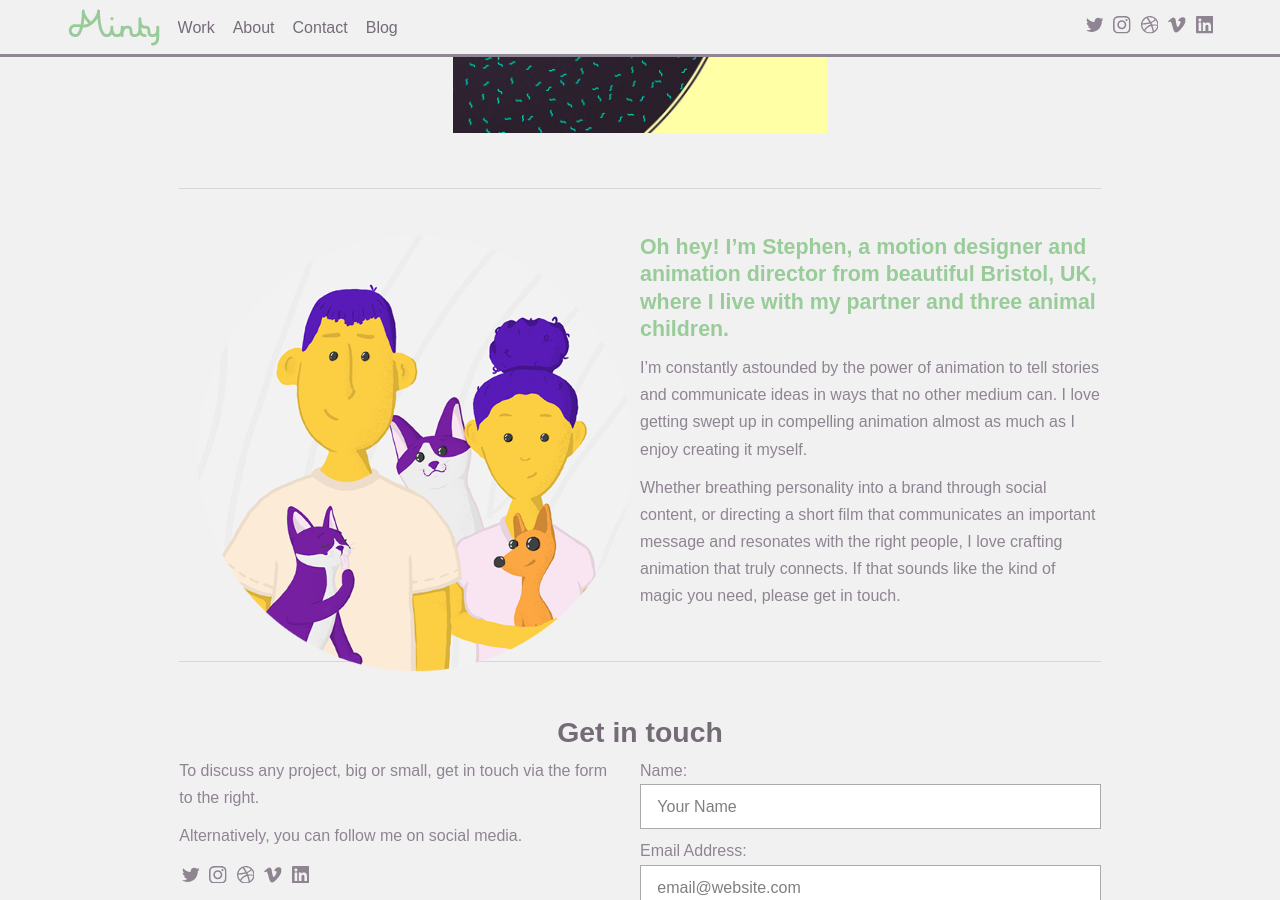
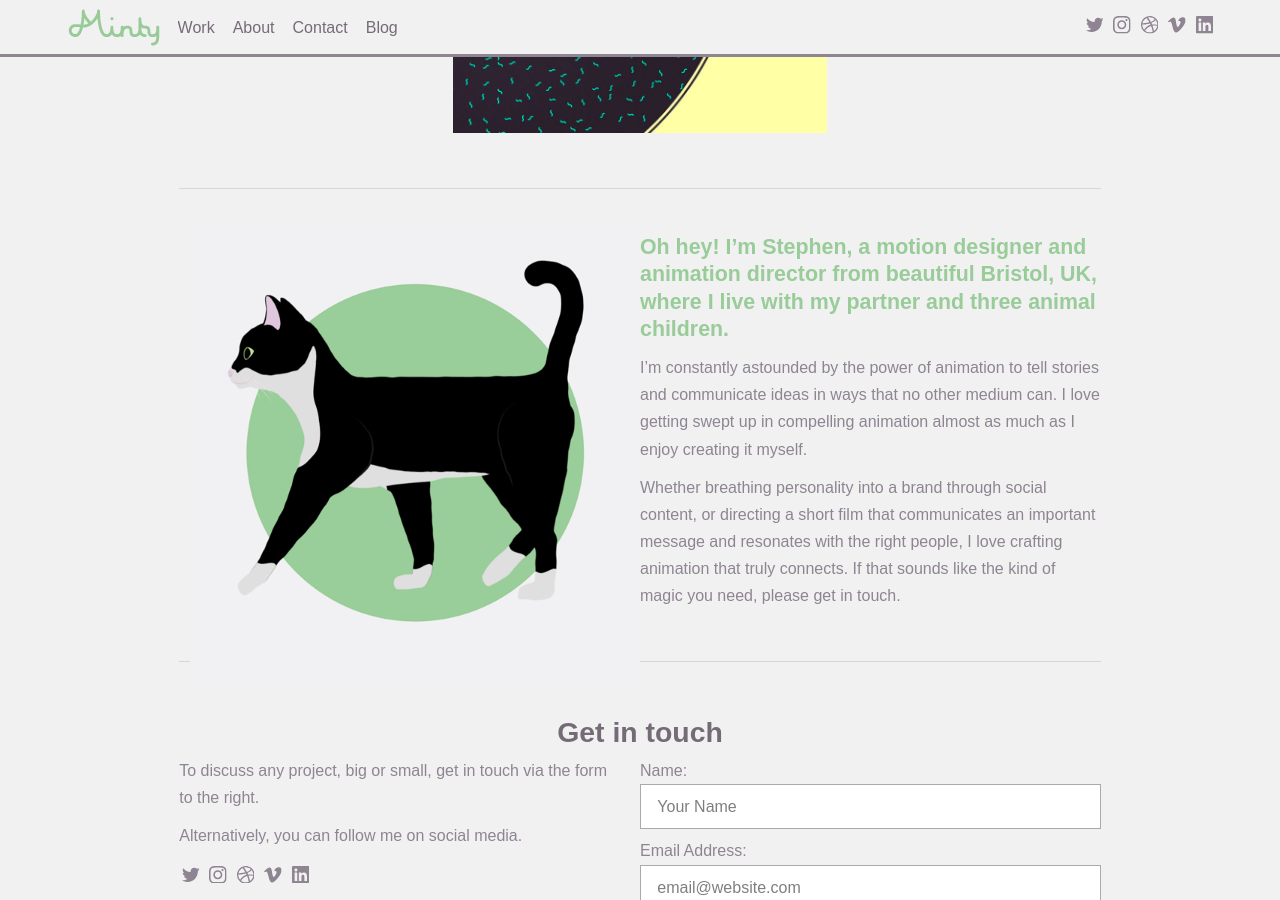
Before and after one commit to StephenMinty/itsminty.co.uk, a Jekyll site: the page built from index.md, in a window 1280 px wide and 900 px high, scrolled down 1708 px. Built offline with Jekyll 4.4.1, drawn with Linux system fonts in a browser that asks for light colours; some web fonts are replaced.

Commit message:
Updated Index

```diff
--- a/index.md
+++ b/index.md
@@ -11,7 +11,7 @@ layout: home
 
 ---
 
-{% include figure.html image="/uploads/Family Portrait_website_600.png" position="right" %}{: style="width: 50%; float: left;"}
+{% include figure.html image="/uploads/About_Francis_Jan.gif" position="right" %}{: style="width: 50%; float: left;"}
 
 #### Oh hey! I'm Stephen, a motion designer and animation director from beautiful Bristol, UK, where I live with my partner and three animal children.
 
```
